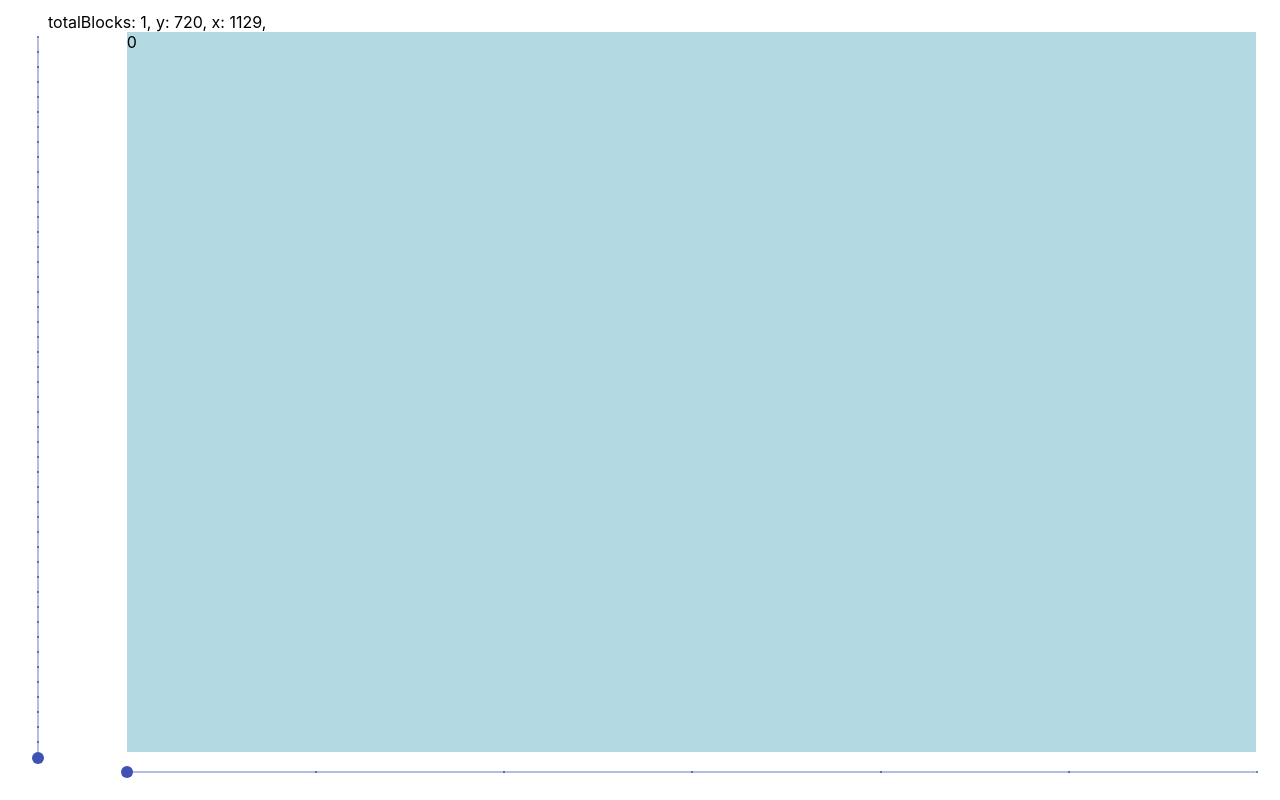
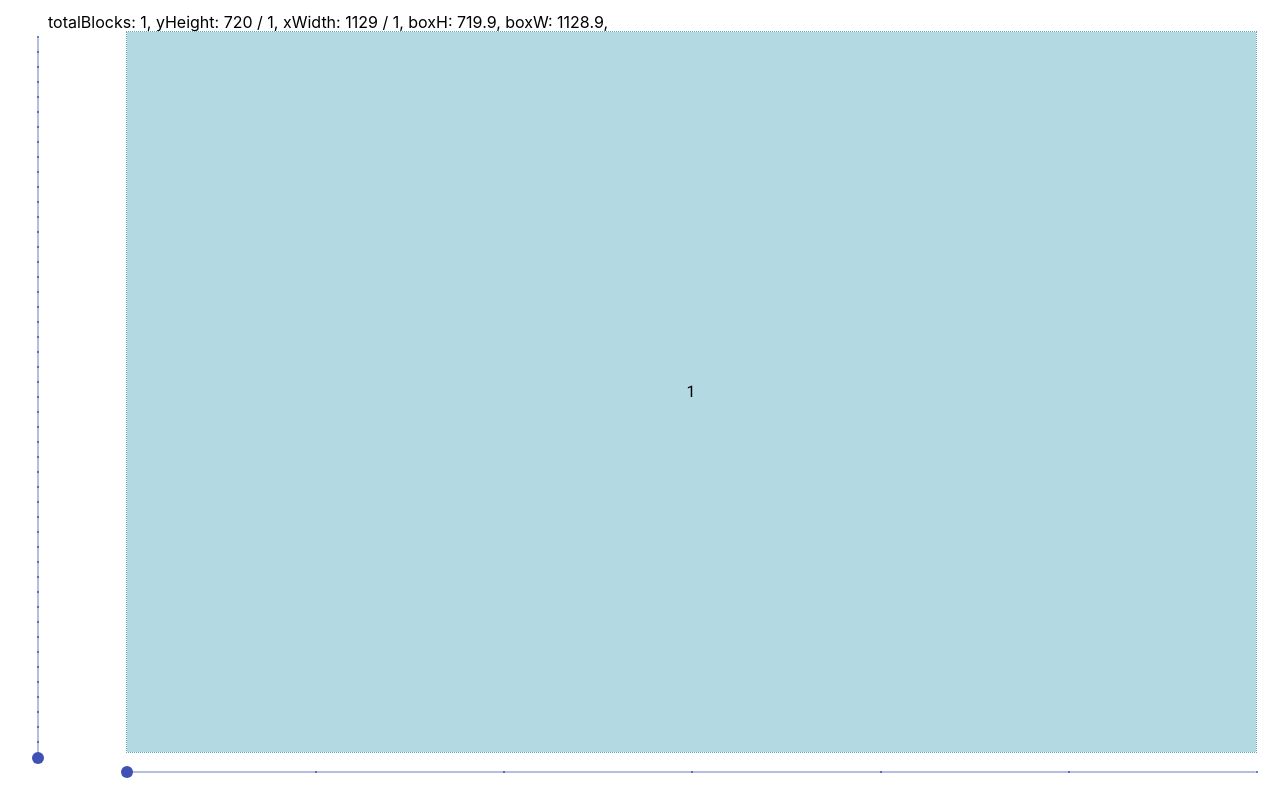
Before and after one commit to ronaldgreeff/glotto, a React (Create React App) app: page / in a window 1280 px wide. Built offline with nearby package versions, Linux system fonts and the light colour scheme.

Commit message:
adjusting layout of ticketchooser

```diff
--- a/src/TicketChooser.js
+++ b/src/TicketChooser.js
@@ -13,15 +13,22 @@ const useStyles = makeStyles((theme) => ({
     bottom: 10,
     left: 0,
   },
-  blocks: {
+  blockArea: {
     height: "90vh",
     width: "90vw",
+    justify: "space-around",
+    alignItems:"center",
+    direction: "row-reverse",
     backgroundColor: "rgb(179, 218, 227)",
   },
   gridItem: {
-    maxHeight: "100%",
-    maxWidth: "100%",
-  }
+    outline: "1px dotted rgb(89, 170, 189)",
+  },
+  ticketValueBox: {
+    display: "flex",
+    alignItems: "center",
+    justifyContent:"center",
+  },
 }));
 
 export default function TicketChooser(props) {
@@ -31,16 +38,18 @@ export default function TicketChooser(props) {
   const yMax = 49;
   const min = 1;
 
+  // slider values
   const [yValue, setyValue] = useState(min);
   const [xValue, setxValue] = useState(min);
+  // available space
   const [yHeight, setyHeight ] = useState(min);
   const [xWidth, setxWidth ] = useState(min);
 
   const totalBlocks = xValue*yValue;
+  const marginSpace = 1.4;
 
-  const marginSpace = 1.4;
-  const boxHeight = yHeight/yValue;
-  const boxWidth = xWidth/xValue;
+  const boxHeight = (yHeight/yValue)-.1;
+  const boxWidth = (xWidth/xValue)-.1;
 
   const ref = useRef(null);
   useEffect(() => {
@@ -52,8 +61,10 @@ export default function TicketChooser(props) {
   for (var i in Array.from(Array(totalBlocks))) {
     nBlocks.push(
       <Grid item key={i} className={classes.gridItem}>
-        <Box width={boxWidth} height={boxHeight}>
-          {i}
+        <Box className={classes.ticketValueBox} width={boxWidth} height={boxHeight}>
+          <Typography className={classes.ticketValue}>
+            {parseInt(i)+1}
+          </Typography>
         </Box>
       </Grid>
     );
@@ -63,8 +74,10 @@ export default function TicketChooser(props) {
     <Container className={classes.root}>
       <Container>
         totalBlocks: {totalBlocks},
-        y: {boxHeight},
-        x: {boxWidth},
+        yHeight: {yHeight} / {yValue},
+        xWidth: {xWidth} / {xValue},
+        boxH: {boxHeight},
+        boxW: {boxWidth},
       </Container>
       <Grid container>
         <Grid item xs={1}>
@@ -83,7 +96,7 @@ export default function TicketChooser(props) {
           />
         </Grid>
 
-        <Grid item xs={11} className={classes.blocks} ref={ref}>
+        <Grid item xs={11} className={classes.blockArea} ref={ref}>
           <Grid container>
             {nBlocks}
           </Grid>
```
